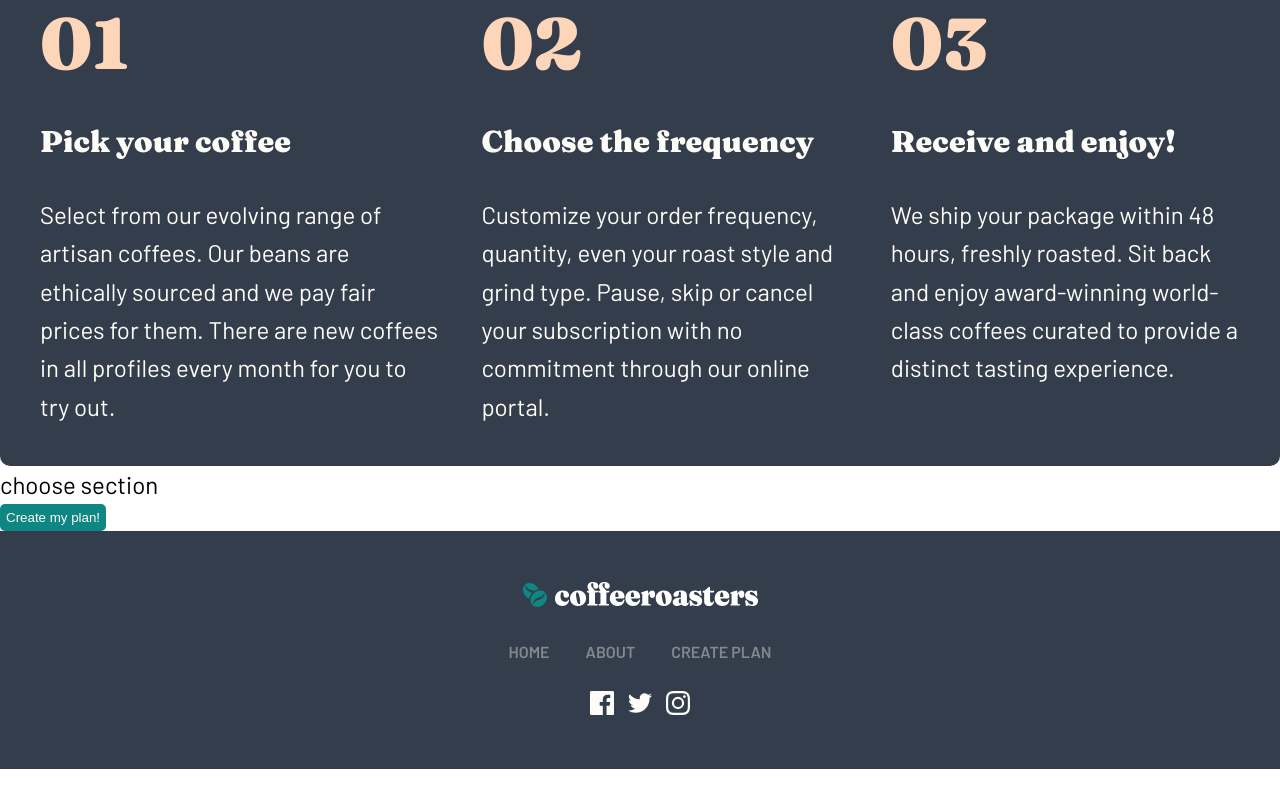
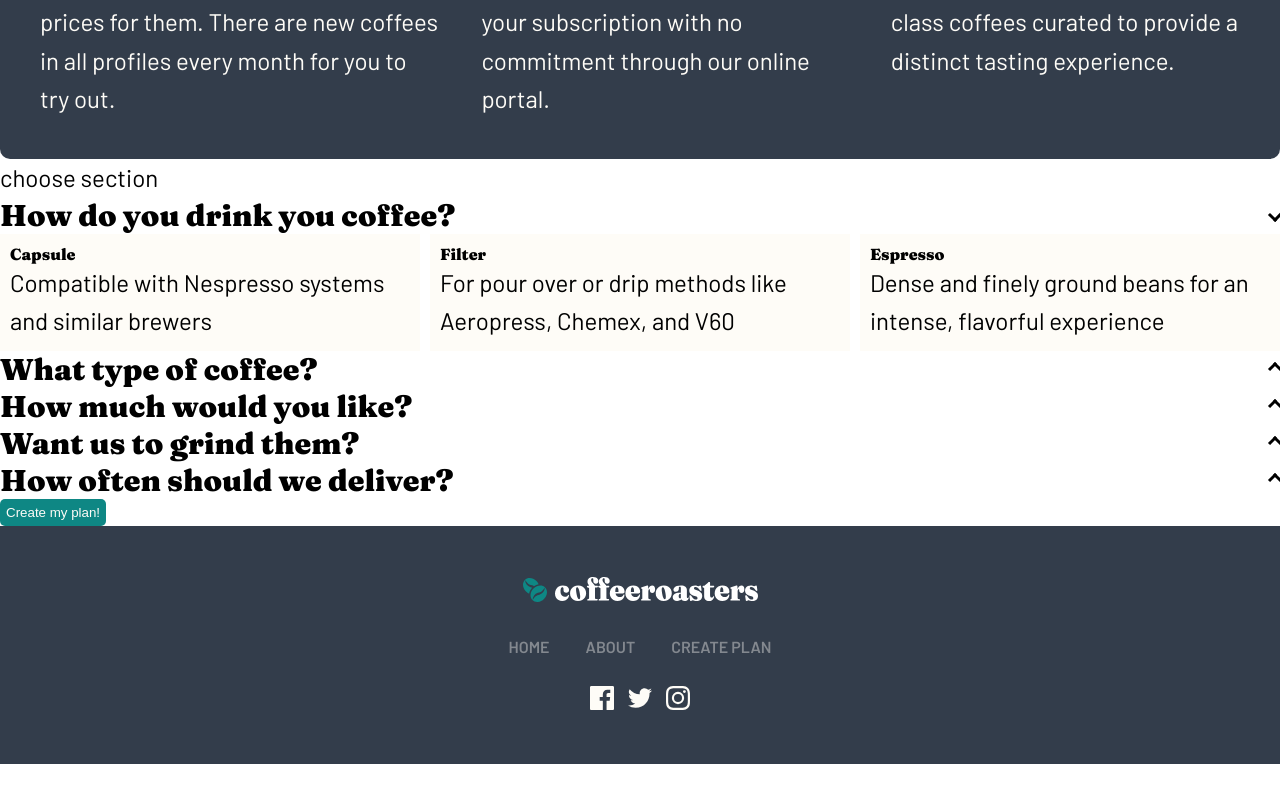
Before and after one commit to kzaleskaa/coffeeroasters-subscription-site, a React (Create React App) app: page /create-plan in a window 1280 px wide. Shown: the part 952-1741 px from the top of the page. Built offline with nearby package versions, Linux system fonts and the light colour scheme.

Commit message:
create accordion card

```diff
--- a/src/components/layout/MainNavigation.js
+++ b/src/components/layout/MainNavigation.js
@@ -28,8 +28,8 @@ const MainNavigation = () => {
       <ul>
         <li>
           <NavLink
-            to="/"
-            className={(isActive) => "nav-link" + (isActive ? "active" : "")}
+            to="/home"
+            className={(navData) => (navData.isActive ? "active" : "")}
           >
             Home
           </NavLink>
@@ -37,7 +37,7 @@ const MainNavigation = () => {
         <li>
           <NavLink
             to="/about"
-            className={(isActive) => "nav-link" + (isActive ? "active" : "")}
+            className={(navData) => (navData.isActive ? "active" : "")}
           >
             About
           </NavLink>
@@ -45,7 +45,7 @@ const MainNavigation = () => {
         <li>
           <NavLink
             to="/create-plan"
-            className={(isActive) => "nav-link" + (isActive ? "active" : "")}
+            className={(navData) => (navData.isActive ? "active" : "")}
           >
             Create Plan
           </NavLink>
--- a/src/components/plan/Order.js
+++ b/src/components/plan/Order.js
@@ -1,5 +1,54 @@
+import { useState } from "react";
+import { Fragment } from "react/cjs/react.production.min";
+
+import styles from "./Order.module.css";
+
 const Order = (props) => {
-  return <button onClick={props.onShowModal}>Create my plan!</button>;
+  const [indexIsActive, setIndexIsActive] = useState(1);
+
+  const changeActiveIndexHandler = (event) => {
+    setIndexIsActive((prevState) =>
+      prevState === Number(event.target.id) ? "" : Number(event.target.id)
+    );
+  };
+
+  return (
+    <>
+      {props.data.map((item) => {
+        return (
+          <div key={item.id} className={styles.choice}>
+            <div
+              className={styles.question}
+              id={item.id}
+              onClick={changeActiveIndexHandler}
+            >
+              <h3 id={item.id}>{item.question}</h3>
+              <div
+                className={`${styles.arrow} ${
+                  indexIsActive === item.id ? styles.show : ""
+                }`}
+                id={item.id}
+              ></div>
+            </div>
+            <div
+              className={`${styles.options} ${
+                indexIsActive === item.id ? styles.show : ""
+              }`}
+            >
+              {item.options.map((option) => (
+                <div key={option.id} className={styles.option}>
+                  <h4>{option.name}</h4>
+                  <p>{option.about}</p>
+                </div>
+              ))}
+            </div>
+          </div>
+        );
+      })}
+      <div className={styles.choice}></div>
+      <button onClick={props.onShowModal}>Create my plan!</button>
+    </>
+  );
 };
 
 export default Order;
--- /dev/null
+++ b/src/components/plan/Order.module.css
@@ -0,0 +1,51 @@
+.question {
+  display: flex;
+  flex-direction: row;
+  align-items: center;
+  cursor: pointer;
+  justify-content: space-between;
+}
+
+.arrow {
+  height: 10px;
+  aspect-ratio: 1/1;
+  border: solid black;
+  border-width: 0 3px 3px 0;
+  display: inline-block;
+  padding: 3px;
+  transform: rotate(-135deg);
+  transition: .4s;
+}
+
+.arrow.show {
+  transform: rotate(44deg);
+}
+
+.option {
+  background-color: var(--light-cream);
+  padding: 10px;
+  cursor: pointer;
+  transition: 0.4s;
+}
+
+.option:hover {
+  background-color: var(--pale-orange);
+}
+
+.options {
+  display: none;
+}
+
+.options.show {
+  display: flex;
+}
+
+@media (min-width: 768px) {
+  .options {
+    flex-direction: row;
+    column-gap: 10px;
+  }
+  .option {
+    width: 33%;
+  }
+}
--- a/src/index.css
+++ b/src/index.css
@@ -30,9 +30,7 @@ img {
 }
 
 a,
-a:hover,
-a:focus,
-a:active {
+a:hover {
   text-decoration: none;
   color: inherit;
 }
@@ -62,7 +60,6 @@ h3 {
   font-size: 26px;
 }
 
-
 @media (min-width: 768px) {
   h2 {
     font-size: 48px;
--- a/src/pages/CreatePlan.js
+++ b/src/pages/CreatePlan.js
@@ -7,8 +7,10 @@ import Order from "../components/plan/Order";
 import PlanHeader from "../components/plan/PlanHeader";
 import Summary from "../components/plan/Summary";
 
+import data from "../text-files/preferences.json";
+
 const CreatePlan = () => {
-  const [modalIsShow, setModalIsShown] = useState(true);
+  const [modalIsShow, setModalIsShown] = useState(false);
 
   const showModalHandler = () => {
     setModalIsShown(true);
@@ -24,7 +26,7 @@ const CreatePlan = () => {
       <PlanHeader />
       <Instruction class="dark" />
       <ChooseSection />
-      <Order onShowModal={showModalHandler} />
+      <Order onShowModal={showModalHandler} data={data.preferences} />
     </>
   );
 };
--- a/src/text-files/preferences.json
+++ b/src/text-files/preferences.json
@@ -1,7 +1,7 @@
 {
   "preferences": [
     {
-      "id": "01",
+      "id": 1,
       "preference": "Preferences",
       "question": "How do you drink you coffee?",
       "options": [
@@ -23,7 +23,7 @@
       ]
     },
     {
-      " id": "02",
+      "id": 2,
       "preference": "Bean Type",
       "question": "What type of coffee?",
       "options": [
@@ -45,7 +45,7 @@
       ]
     },
     {
-      "id": "03",
+      "id": 3,
       "preference": "Quantity",
       "question": "How much would you like?",
       "options": [
@@ -67,7 +67,7 @@
       ]
     },
     {
-      "id": "04",
+      "id": 4,
       "preference": "Grind option",
       "question": "Want us to grind them?",
       "options": [
@@ -89,7 +89,7 @@
       ]
     },
     {
-      "id": "05",
+      "id": 5,
       "preference": "Deliveries",
       "question": "How often should we deliver?",
       "options": [
```
